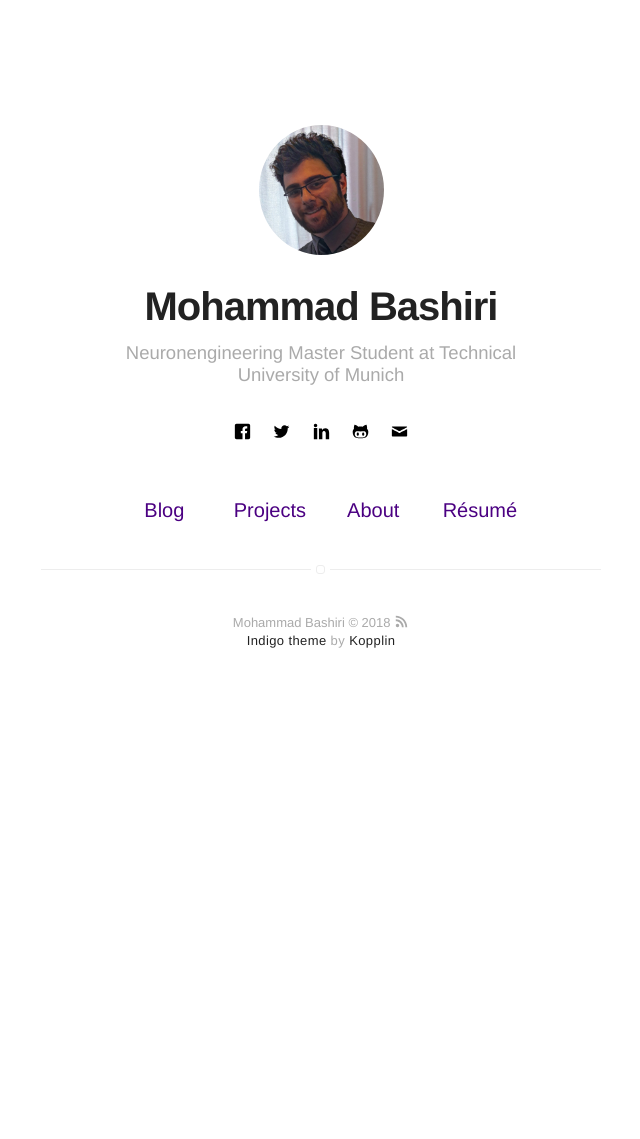
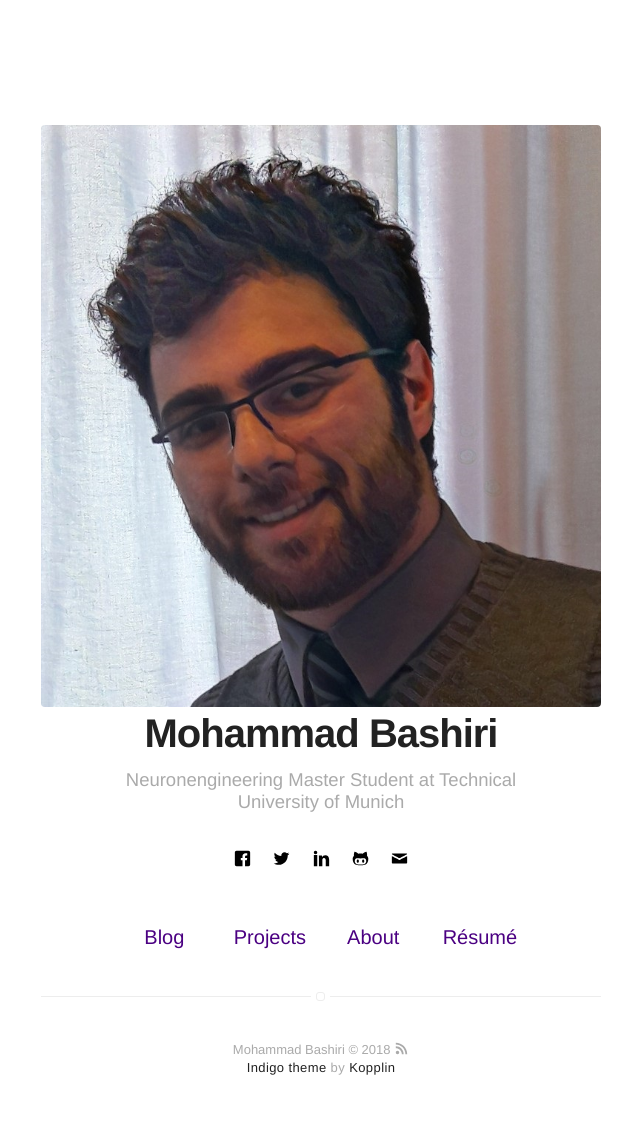
Before and after one commit to mohammadbashiri/mohammadbashiri.github.io-old, a Jekyll site: the page built from index.html, in a window 1280 px wide. Shown: the whole page, without its empty margins (319-959 px from the left). Built offline with Jekyll 4.4.1, drawn with Linux system fonts in a browser that asks for light colours; before the commit the page ends 900 px from its top, so only the background shows below that.

Commit message:
palying around with the iage size in the home page

```diff
--- a/_includes/header.html
+++ b/_includes/header.html
@@ -8,7 +8,7 @@
     <header class="header-home {% if site.animation %}animated{% endif %}">
         {% if site.about %}
             <a class="link" href="{{ site.url }}/about">
-                <img class="selfie" alt="{{ site.name }}" src="{% if site.external-image %}{{ site.picture }}{% else %}{{ site.url }}/{{ site.picture }}{% endif %}" />
+                <img class="image" alt="{{ site.name }}" src="{% if site.external-image %}{{ site.picture }}{% else %}{{ site.url }}/{{ site.picture }}{% endif %}" />
             </a>
         {% else %}
             <span class="link">
```
